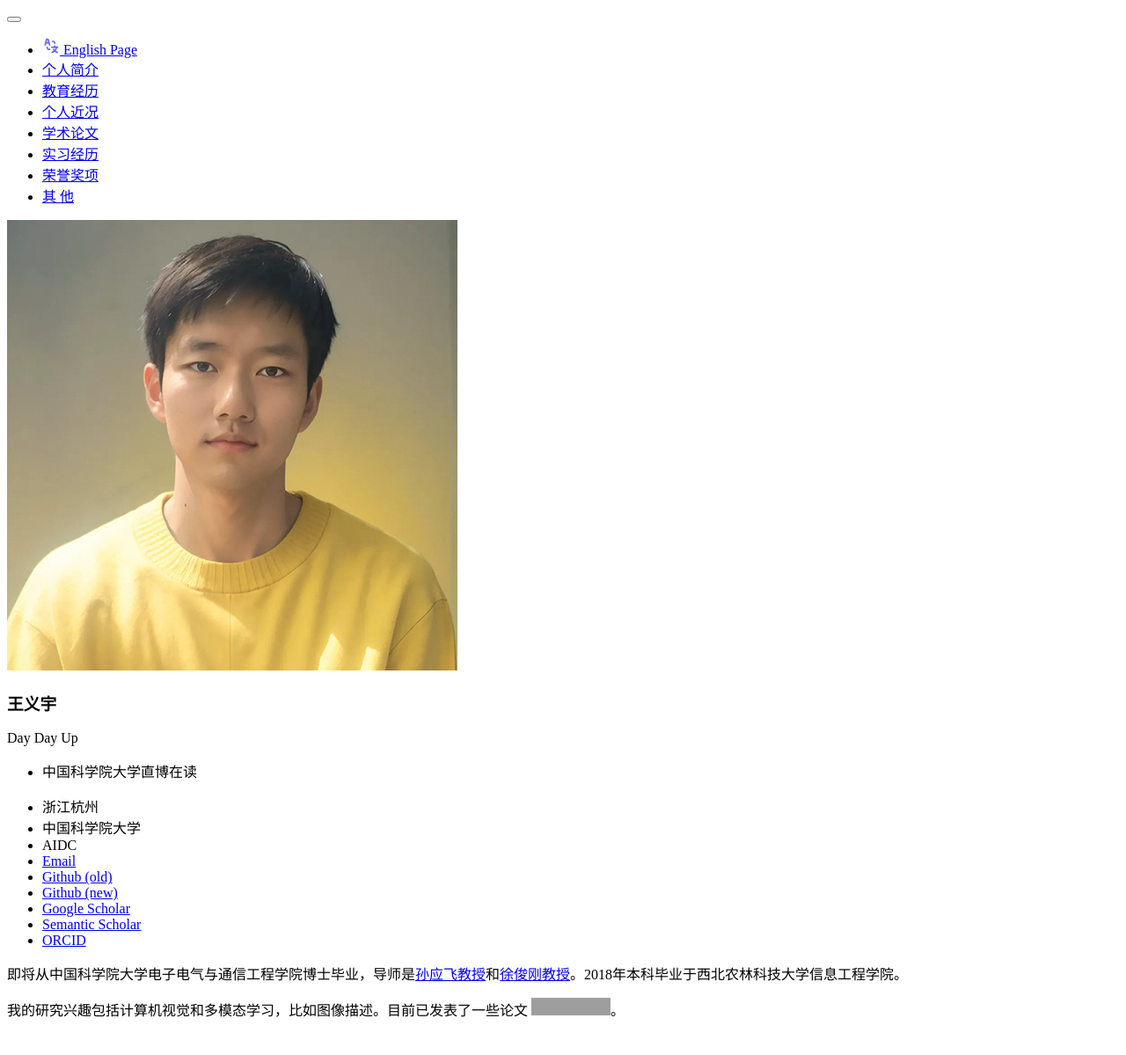
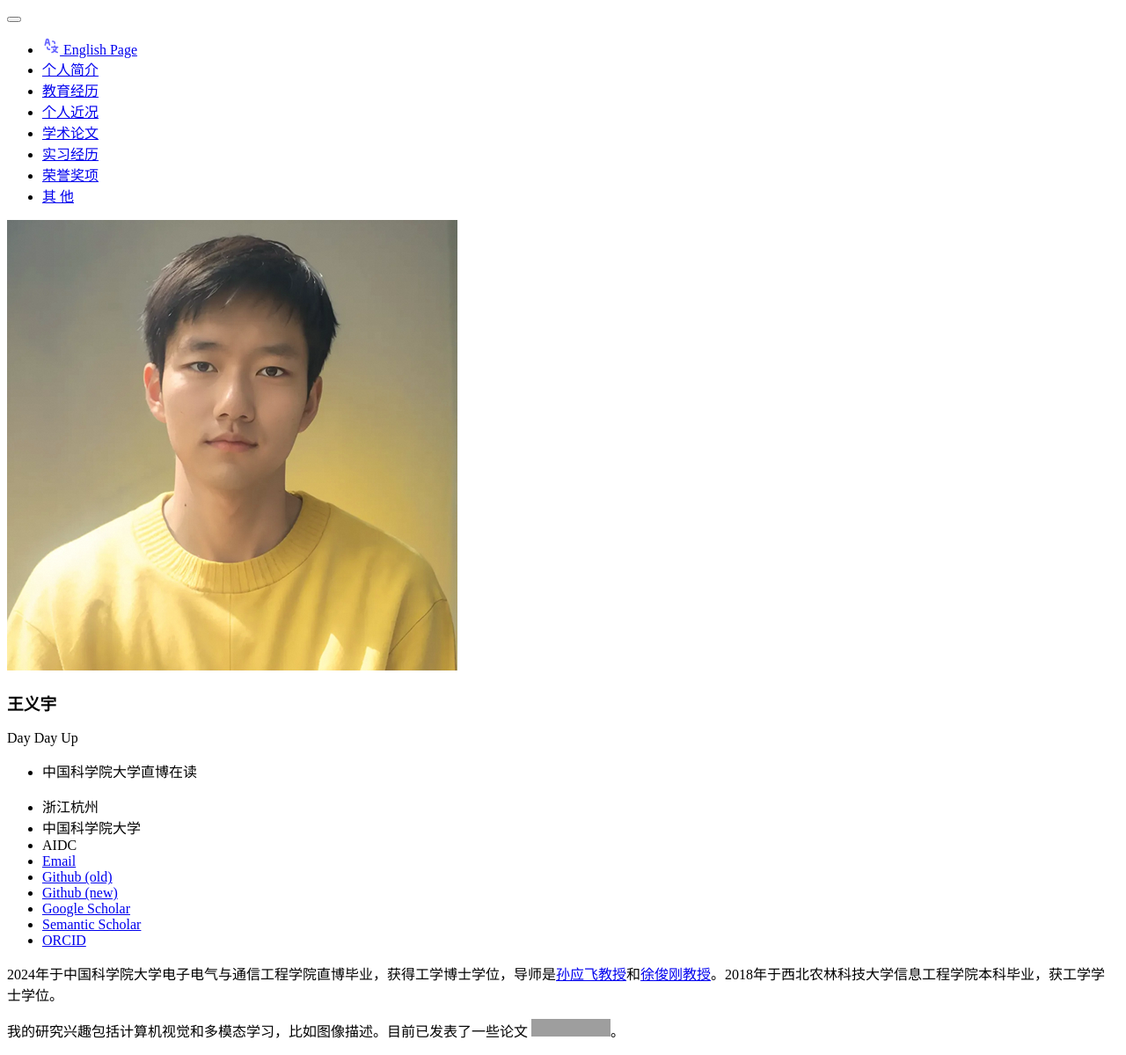
Before and after one commit to curya-wangyiyu/about_cn, a Jekyll site: the page built from _pages/includes/intro.md, in a window 1280 px wide. Shown: the whole page at 88% size. Built offline with Jekyll 4.4.1, drawn with Linux system fonts in a browser that asks for light colours; our own code applies the rules of GitHub Pages for plain Markdown files; before the commit the page ends 1175 px from its top, so only the background shows below that; grey boxes are pictures that could not be loaded.

Commit message:
update intro

```diff
--- a/_pages/includes/intro.md
+++ b/_pages/includes/intro.md
@@ -1,3 +1,3 @@
-即将从中国科学院大学电子电气与通信工程学院博士毕业，导师是[孙应飞教授](https://people.ucas.ac.cn/~yfsun)和[徐俊刚教授](http://ccip.ucas.ac.cn/team/professor/%e5%be%90%e4%bf%8a%e5%88%9a/)。2018年本科毕业于西北农林科技大学信息工程学院。
+2024年于中国科学院大学电子电气与通信工程学院直博毕业，获得工学博士学位，导师是[孙应飞教授](https://people.ucas.ac.cn/~yfsun)和[徐俊刚教授](http://ccip.ucas.ac.cn/team/professor/%e5%be%90%e4%bf%8a%e5%88%9a/)。2018年于西北农林科技大学信息工程学院本科毕业，获工学学士学位。
 
 我的研究兴趣包括计算机视觉和多模态学习，比如图像描述。目前已发表了一些论文 <a href='https://scholar.google.com/citations?user=mDtSmsEAAAAJ'><img src="https://img.shields.io/endpoint?logo=Google%20Scholar&url=https%3A%2F%2Fcdn.jsdelivr.net%2Fgh%2Fcurya-wangyiyu%2Fcurya-wangyiyu.github.io@google-scholar-stats%2Fgs_data_shieldsio.json&labelColor=f6f6f6&color=9cf&style=flat&label=被引用量"></a>。
```
